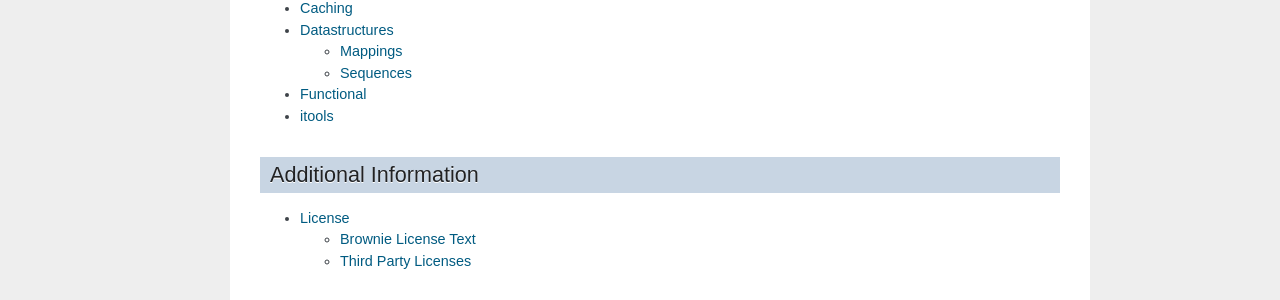
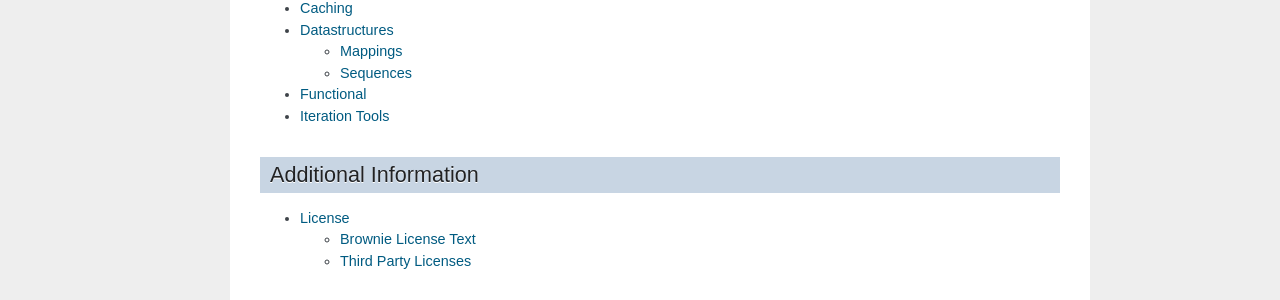
Before and after one commit to DasIch/brownie, a Sphinx documentation site: the page built from docs/index.rst, in a window 1280 px wide. Shown: the part 379-679 px from the top of the page. Built offline with Sphinx 7.4.7, drawn with Linux system fonts in a browser that asks for light colours.

Commit message:
Use better title for itools docs

```diff
--- a/docs/itools.rst
+++ b/docs/itools.rst
@@ -1,7 +1,7 @@
 .. module:: brownie.itools
 
-itools
-======
+Iteration Tools
+===============
 
 Implements :mod:`itertools` functions for earlier versions of Python.
 
```
